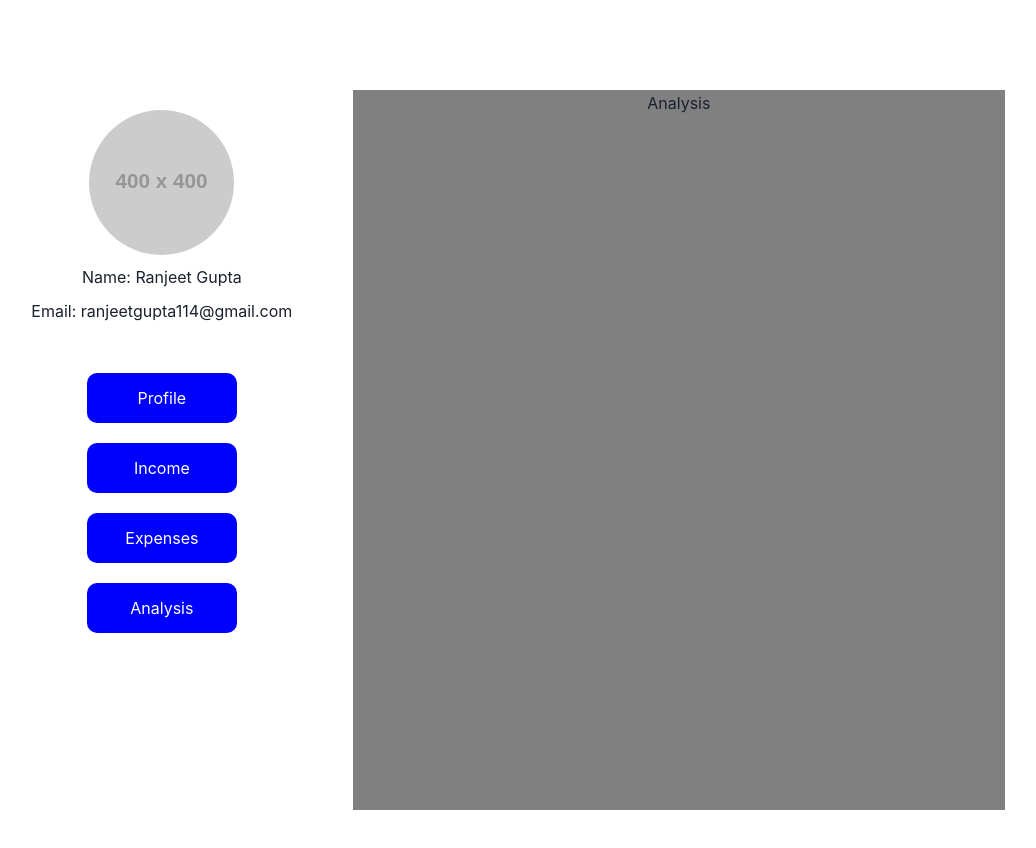
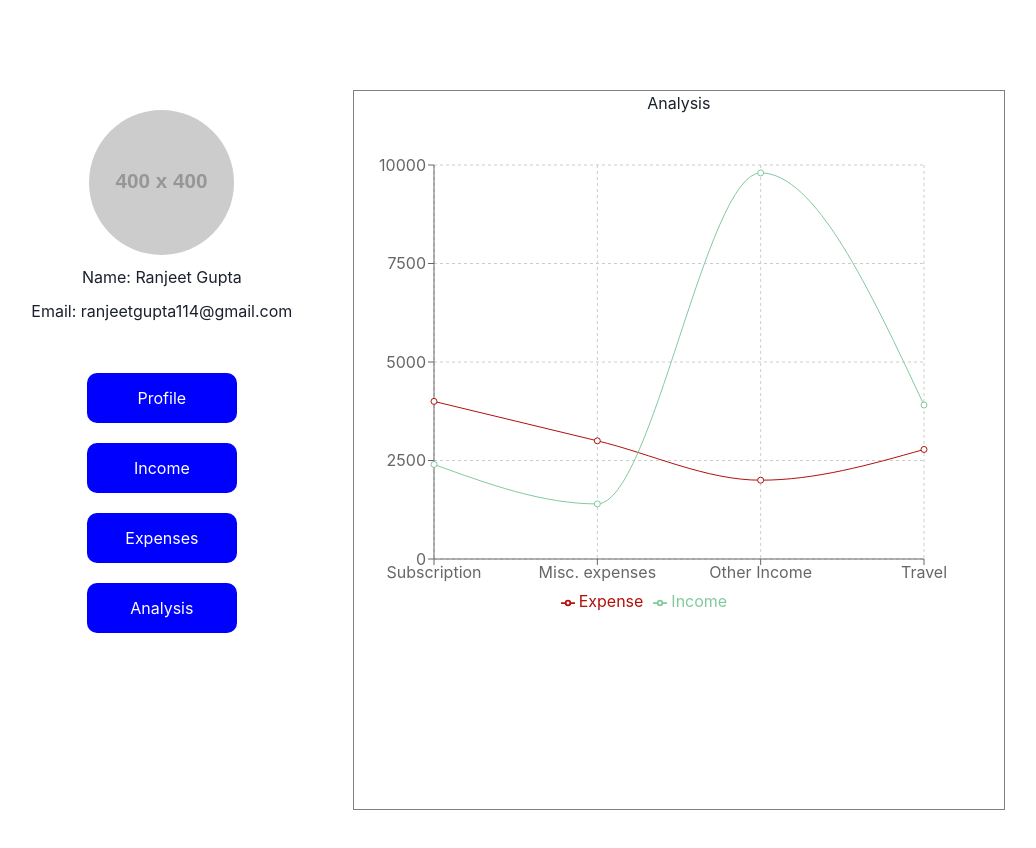
Before and after one commit to Nagaraju0710/Money-Wisely, a React (Create React App) app in the folder overwrought-skin-2796/: page /dashboard in a window 1280 px wide. Both pictures are taken after a click on the button "Analysis". Shown: the top 848 px of the page, without its empty margins (111-1147 px from the left). Built offline with nearby package versions, Linux system fonts and the light colour scheme.

Commit message:
analysis

```diff
--- a/overwrought-skin-2796/package.json
+++ b/overwrought-skin-2796/package.json
@@ -10,9 +10,6 @@
     "@testing-library/jest-dom": "^5.17.0",
     "@testing-library/react": "^13.4.0",
     "@testing-library/user-event": "^13.5.0",
-
-
-
     "@types/jest": "^27.5.2",
     "@types/node": "^16.18.43",
     "@types/react": "^18.2.21",
@@ -23,13 +20,14 @@
     "json-server": "^0.17.3",
     "react": "^18.2.0",
     "react-dom": "^18.2.0",
-    "styled-components": "^6.0.7",
     "react-icons": "^4.10.1",
     "react-redux": "^8.1.2",
     "react-router-dom": "^6.15.0",
     "react-scripts": "5.0.1",
+    "recharts": "^2.8.0",
     "redux": "^4.2.1",
     "redux-thunk": "^2.4.2",
+    "styled-components": "^6.0.7",
     "thunk": "^0.0.1",
     "typescript": "^4.9.5",
     "web-vitals": "^2.1.4"
--- a/overwrought-skin-2796/src/DashBoardComponents/Analysis.tsx
+++ b/overwrought-skin-2796/src/DashBoardComponents/Analysis.tsx
@@ -1,11 +1,73 @@
 import React from 'react'
+import {
+  LineChart,
+  Line,
+  XAxis,
+  YAxis,
+  CartesianGrid,
+  Tooltip,
+  Legend
+} from "recharts";
+
+const data = [
+  {
+    name: 'Subscription',
+    Expense: 4000,
+    Income: 2400,
+    amt: 2400,
+  },
+  {
+    name: 'Misc. expenses',
+    Expense: 3000,
+    Income: 1398,
+    amt: 2210,
+  },
+  {
+    name: 'Other Income',
+    Expense: 2000,
+    Income: 9800,
+    amt: 2290,
+  },
+  {
+    name: 'Travel',
+    Expense: 2780,
+    Income: 3908,
+    amt: 2000,
+  },
+
+];
 
 export const Analysis = () => {
   return (
     <>
         <div style={{display: "flex", justifyContent: "center", alignItems: "center", height: "100vh"}}>
-            <div style={{width: "90%", height: "90%", border: "1px solid gray", background: "gray"}}>
+            <div style={{width: "90%", height: "90%", border: "1px solid gray", background: "white"}}>
             <h1>Analysis</h1>
+            <LineChart
+      width={600}
+      height={500}
+      data={data}
+      margin={{
+        top: 50,
+        right: 30,
+        left: 20,
+        bottom: 2
+      }}
+    >
+      <CartesianGrid strokeDasharray="3 3" />
+      <XAxis dataKey="name" />
+      <YAxis />
+      <Tooltip />
+      <Legend />
+      <Line
+        type="monotone"
+        dataKey="Expense"
+        stroke="#b1100b"
+        activeDot={{ r: 8 }}
+      />
+      <Line type="monotone" dataKey="Income" stroke="#82ca9d" />
+    </LineChart>
+
             </div>
         </div>
     </>
```
Also changed, not shown: 1 other file (tests, documents, lock files or other folders).
